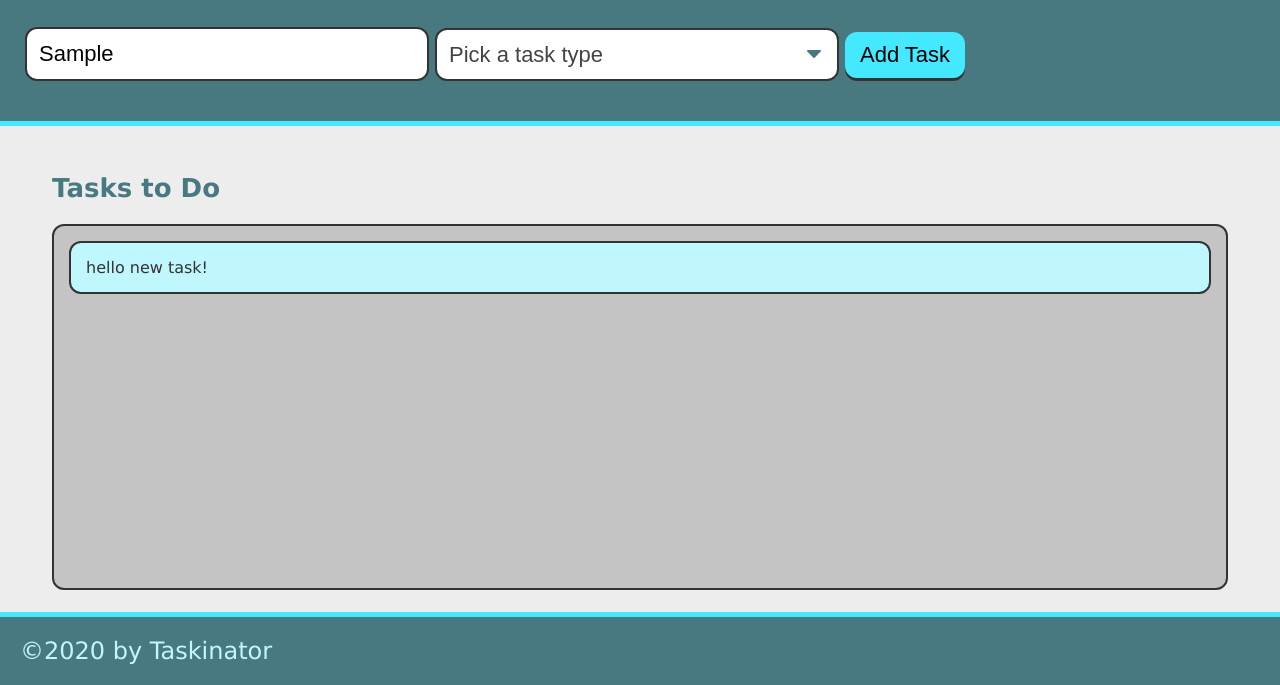
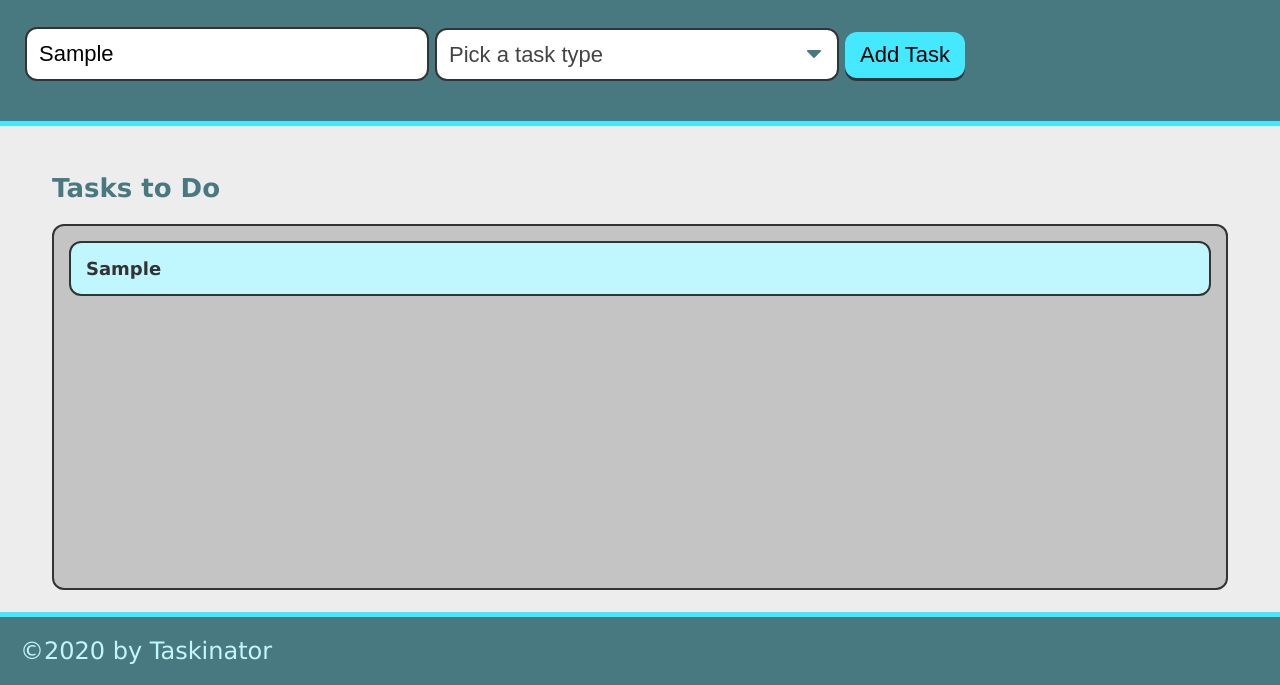
Before and after one commit to bganser15/taskinator, a plain HTML site: page index.html in a window 1280 px wide. Both pictures are taken after typing "Sample" into the empty fields and a click on the button "Add Task". Shown: the part 115-800 px from the top of the page. Drawn offline with Linux system fonts and the light colour scheme.

Commit message:
add user input from form to display new tasks

```diff
--- a/assets/js/script.js
+++ b/assets/js/script.js
@@ -1,22 +1,40 @@
 //DOM references
 
-//calls entire form
+//calls entire form into a variable
 var formEl = document.querySelector("#task-form");
 
-//calls the ul
+//calls the ul into a variable
 var tasksToDoEl = document.querySelector("#tasks-to-do");
 
 var createTaskHandler = function (event) {
   event.preventDefault();
+
+  //selects the input the user put in the form stored as "value"
+  var taskNameInput = document.querySelector("input[name='task-name']").value;
+
+  //stores value to the type of task selector drop down
+  var taskTypeInput = document.querySelector("select[name='task-type']").value;
+
   //creates new li
   var listItemEl = document.createElement("li");
   //adds style to new line of text
   listItemEl.className = "task-item";
-  //sets text content
-  listItemEl.textContent = "hello new task!";
-  //adds to page under parent element tasksToDoEl
+
+  // create div to hold task info and add to list item
+  var taskInfoEl = document.createElement("div");
+  // give it a class name
+  taskInfoEl.className = "task-info";
+  // add HTML content to div
+  taskInfoEl.innerHTML =
+    "<h3 class='task-name'>" +
+    taskNameInput +
+    "</h3><span class='task-type'>" +
+    taskTypeInput +
+    "</span>";
+
+  listItemEl.appendChild(taskInfoEl);
+  // add entire list item to list
   tasksToDoEl.appendChild(listItemEl);
-  console.log(event);
 };
 
 formEl.addEventListener("submit", createTaskHandler);
--- a/index.html
+++ b/index.html
@@ -18,9 +18,9 @@
         <div class="form-group">
           <select name="task-type" class="select-dropdown">
             <option value="" disabled selected>Pick a task type</option>
-            <option value="Print">School</option>
-            <option value="Web">At Home</option>
-            <option value="Mobile">Personal</option>
+            <option value="School">School</option>
+            <option value="At Home">At Home</option>
+            <option value="Personal">Personal</option>
           </select>
         </div>
         <div class="form-group">
```
